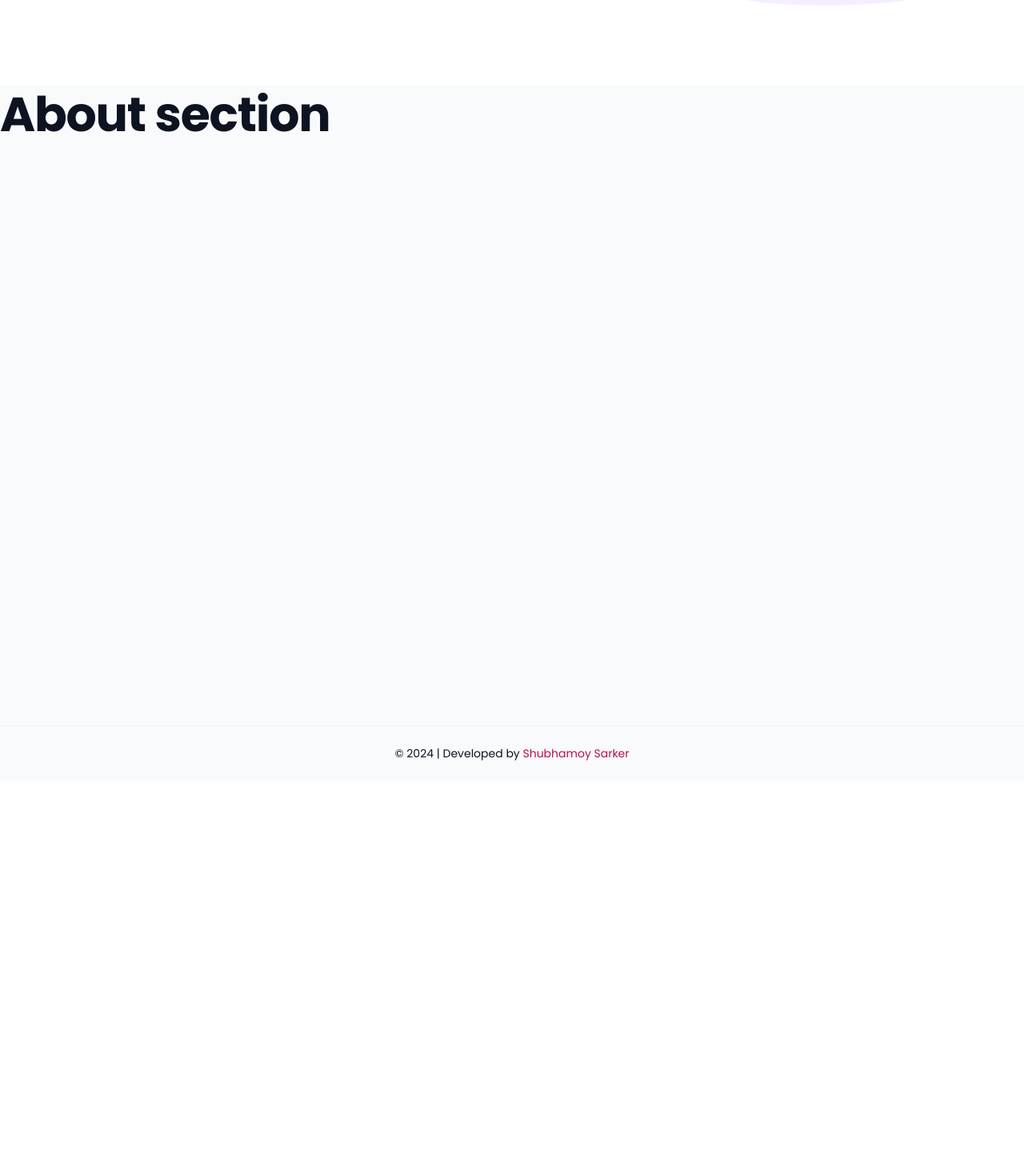
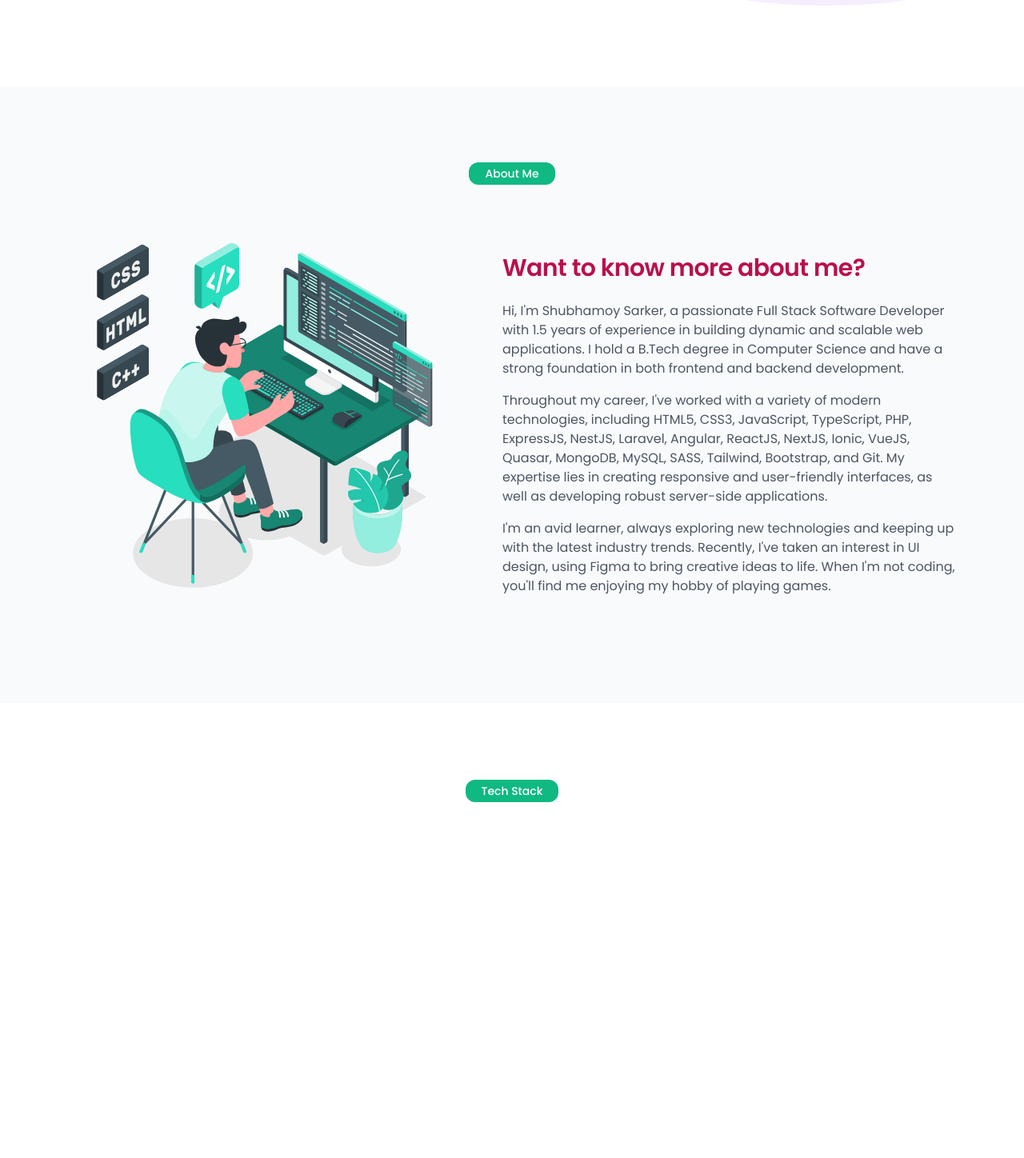
Before and after one commit to shubhamoys/my-portfolio, a Next.js app: page / in a window 1280 px wide. Shown: the part 562-2010 px from the top of the page at 80% size. Before the commit the page ends 1538 px from the top, so only its background shows below. Built offline with nearby package versions, Linux system fonts and the light colour scheme.

Commit message:
~ Enhancement: About section

```diff
--- a/src/app/globals.scss
+++ b/src/app/globals.scss
@@ -118,12 +118,20 @@ button {
   background-color: var(--dark-900);
 }
 
-#hero {
-  // height: 100vh;
+#about {
+  background-color: var(--dark-900);
 }
 
-#about {
+#tech-stack {
+  height: 100vh;
+}
+
+#experience {
   background-color: var(--dark-900);
 
   height: 100vh;
 }
+
+#contact {
+  height: 100vh;
+}
--- a/src/app/page.tsx
+++ b/src/app/page.tsx
@@ -1,5 +1,8 @@
 import About from "@/components/sections/about/about";
+import Contact from "@/components/sections/contact/contact";
+import Experience from "@/components/sections/experience/experience";
 import Hero from "@/components/sections/hero/hero";
+import TechStack from "@/components/sections/tech-stack/tech-stack";
 
 export default function Home() {
   return (
@@ -11,6 +14,18 @@ export default function Home() {
       <section id="about">
         <About></About>
       </section>
+
+      <section id="tech-stack">
+        <TechStack></TechStack>
+      </section>
+
+      <section id="experience">
+        <Experience></Experience>
+      </section>
+
+      <section id="contact">
+        <Contact></Contact>
+      </section>
     </>
   );
 }
--- a/src/components/general/svg-icon-button/svg-icon-button.module.scss
+++ b/src/components/general/svg-icon-button/svg-icon-button.module.scss
@@ -1,3 +1,5 @@
+@import "@/styles/mixin.scss";
+
 .svgIconButton {
   background: transparent;
   border: none;
@@ -9,14 +11,11 @@
   border-radius: 50%;
   transition: background-color 0.2s ease;
 
-  //   &:hover {
-  //     background-color: var(--hover-bg, rgba(0, 0, 0, 0.05));
-  //   }
-
-  //   &:focus {
-  //     outline: none;
-  //     box-shadow: 0 0 0 2px var(--focus-color, rgba(0, 0, 0, 0.2));
-  //   }
+  @include lt-sm {
+    &:hover {
+      transform: none;
+    }
+  }
 
   svg {
     width: 24px;
--- a/src/components/sections/about/about.module.scss
+++ b/src/components/sections/about/about.module.scss
@@ -0,0 +1,90 @@
+@import "@/styles/mixin.scss";
+
+.container {
+  display: flex;
+  flex-direction: column;
+  justify-content: center;
+  align-items: center;
+  gap: 6rem;
+  max-width: 1440px;
+  margin-inline: auto;
+  padding: 12rem 10rem;
+
+  @include lt-lg {
+    padding-inline: 5rem;
+  }
+
+  @include lt-md {
+    padding-block: 8rem;
+  }
+
+  @include lt-sm {
+    padding: 8rem 2rem;
+  }
+
+  .sectionTitle {
+    background-color: var(--primary);
+    border-radius: 1.5rem;
+    padding: 0.5rem 2.5rem;
+
+    span {
+      color: var(--light);
+    }
+  }
+
+  .sectionBody {
+    display: flex;
+    justify-content: space-between;
+    align-items: center;
+    gap: 6rem;
+    width: 100%;
+
+    @media only screen and (max-width: 768px) {
+      flex-direction: column;
+    }
+
+    // @include lt-sm {
+    //   flex-direction: column;
+    // }
+
+    .image {
+      img {
+        height: auto;
+        width: 62.5rem;
+
+        @include lt-md {
+          width: 48rem;
+        }
+
+        @include lt-sm {
+          width: 43rem;
+        }
+      }
+    }
+
+    .content {
+      display: flex;
+      flex-direction: column;
+      gap: 3rem;
+      justify-content: center;
+      align-items: flex-start;
+      width: 100%;
+
+      .tertiary {
+        color: var(--tertiary);
+      }
+
+      .description {
+        display: flex;
+        flex-direction: column;
+        gap: 2rem;
+        justify-content: flex-start;
+        align-items: center;
+
+        p {
+          color: var(--dark-300);
+        }
+      }
+    }
+  }
+}
--- a/src/components/sections/about/about.tsx
+++ b/src/components/sections/about/about.tsx
@@ -1,7 +1,54 @@
+import Image from "next/image";
+import styles from "./about.module.scss";
+
 export default function About() {
   return (
-    <div>
-      <h1>About section</h1>
+    <div className={styles.container}>
+      <div className={styles.sectionTitle}>
+        <span className="body3-medium">About Me</span>
+      </div>
+
+      <div className={styles.sectionBody}>
+        <div className={styles.image}>
+          <Image
+            src="/assets/images/about-section-image.svg"
+            width={24}
+            height={24}
+            alt=""
+          />
+        </div>
+
+        <div className={styles.content}>
+          <h3 className={styles.tertiary}>Want to know more about me?</h3>
+
+          <div className={styles.description}>
+            <p className="body2-normal">
+              Hi, I&apos;m Shubhamoy Sarker, a passionate Full Stack Software
+              Developer with 1.5 years of experience in building dynamic and
+              scalable web applications. I hold a B.Tech degree in Computer
+              Science and have a strong foundation in both frontend and backend
+              development.
+            </p>
+
+            <p className="body2-normal">
+              Throughout my career, I&apos;ve worked with a variety of modern
+              technologies, including HTML5, CSS3, JavaScript, TypeScript, PHP,
+              ExpressJS, NestJS, Laravel, Angular, ReactJS, NextJS, Ionic,
+              VueJS, Quasar, MongoDB, MySQL, SASS, Tailwind, Bootstrap, and Git.
+              My expertise lies in creating responsive and user-friendly
+              interfaces, as well as developing robust server-side applications.
+            </p>
+
+            <p className="body2-normal">
+              I&apos;m an avid learner, always exploring new technologies and
+              keeping up with the latest industry trends. Recently, I&apos;ve
+              taken an interest in UI design, using Figma to bring creative
+              ideas to life. When I&apos;m not coding, you&apos;ll find me
+              enjoying my hobby of playing games.
+            </p>
+          </div>
+        </div>
+      </div>
     </div>
   );
 }
--- /dev/null
+++ b/src/components/sections/contact/contact.module.scss
@@ -0,0 +1,36 @@
+@import "@/styles/mixin.scss";
+
+.container {
+  display: flex;
+  flex-direction: column;
+  justify-content: center;
+  align-items: center;
+  gap: 6rem;
+  max-width: 1440px;
+  margin-inline: auto;
+  padding: 12rem 10rem;
+
+  @include lt-lg {
+    padding-inline: 5rem;
+  }
+
+  @include lt-md {
+    padding-block: 8rem;
+  }
+
+  @include lt-sm {
+    padding: 8rem 2rem;
+    // flex-direction: column-reverse;
+    // gap: 6rem;
+  }
+
+  .sectionTitle {
+    background-color: var(--primary);
+    border-radius: 1.5rem;
+    padding: 0.5rem 2.5rem;
+
+    span {
+      color: var(--light);
+    }
+  }
+}
--- /dev/null
+++ b/src/components/sections/contact/contact.tsx
@@ -0,0 +1,11 @@
+import styles from "./contact.module.scss";
+
+export default function Contact() {
+  return (
+    <div className={styles.container}>
+      <div className={styles.sectionTitle}>
+        <span className="body3-medium">Conatct Me</span>
+      </div>
+    </div>
+  );
+}
--- /dev/null
+++ b/src/components/sections/experience/experience.module.scss
@@ -0,0 +1,36 @@
+@import "@/styles/mixin.scss";
+
+.container {
+  display: flex;
+  flex-direction: column;
+  justify-content: center;
+  align-items: center;
+  gap: 6rem;
+  max-width: 1440px;
+  margin-inline: auto;
+  padding: 12rem 10rem;
+
+  @include lt-lg {
+    padding-inline: 5rem;
+  }
+
+  @include lt-md {
+    padding-block: 8rem;
+  }
+
+  @include lt-sm {
+    padding: 8rem 2rem;
+    // flex-direction: column-reverse;
+    // gap: 6rem;
+  }
+
+  .sectionTitle {
+    background-color: var(--primary);
+    border-radius: 1.5rem;
+    padding: 0.5rem 2.5rem;
+
+    span {
+      color: var(--light);
+    }
+  }
+}
--- /dev/null
+++ b/src/components/sections/experience/experience.tsx
@@ -0,0 +1,13 @@
+import styles from "./experience.module.scss";
+
+export default function Experience() {
+  return (
+    <div>
+      <div className={styles.container}>
+        <div className={styles.sectionTitle}>
+          <span className="body3-medium">Experience</span>
+        </div>
+      </div>
+    </div>
+  );
+}
--- a/src/components/sections/hero/hero.module.scss
+++ b/src/components/sections/hero/hero.module.scss
@@ -7,6 +7,7 @@
   max-width: 1440px;
   margin-inline: auto;
   padding: 12rem 10rem;
+  gap: 6rem;
 
   @include lt-lg {
     padding-inline: 5rem;
--- /dev/null
+++ b/src/components/sections/tech-stack/tech-stack.module.scss
@@ -0,0 +1,36 @@
+@import "@/styles/mixin.scss";
+
+.container {
+  display: flex;
+  flex-direction: column;
+  justify-content: center;
+  align-items: center;
+  gap: 6rem;
+  max-width: 1440px;
+  margin-inline: auto;
+  padding: 12rem 10rem;
+
+  @include lt-lg {
+    padding-inline: 5rem;
+  }
+
+  @include lt-md {
+    padding-block: 8rem;
+  }
+
+  @include lt-sm {
+    padding: 8rem 2rem;
+    // flex-direction: column-reverse;
+    // gap: 6rem;
+  }
+
+  .sectionTitle {
+    background-color: var(--primary);
+    border-radius: 1.5rem;
+    padding: 0.5rem 2.5rem;
+
+    span {
+      color: var(--light);
+    }
+  }
+}
--- /dev/null
+++ b/src/components/sections/tech-stack/tech-stack.tsx
@@ -0,0 +1,13 @@
+import styles from "./tech-stack.module.scss";
+
+export default function TechStack() {
+  return (
+    <div>
+      <div className={styles.container}>
+        <div className={styles.sectionTitle}>
+          <span className="body3-medium">Tech Stack</span>
+        </div>
+      </div>
+    </div>
+  );
+}
```
Also changed, not shown: public/assets/images/about-section-image.svg (added).
